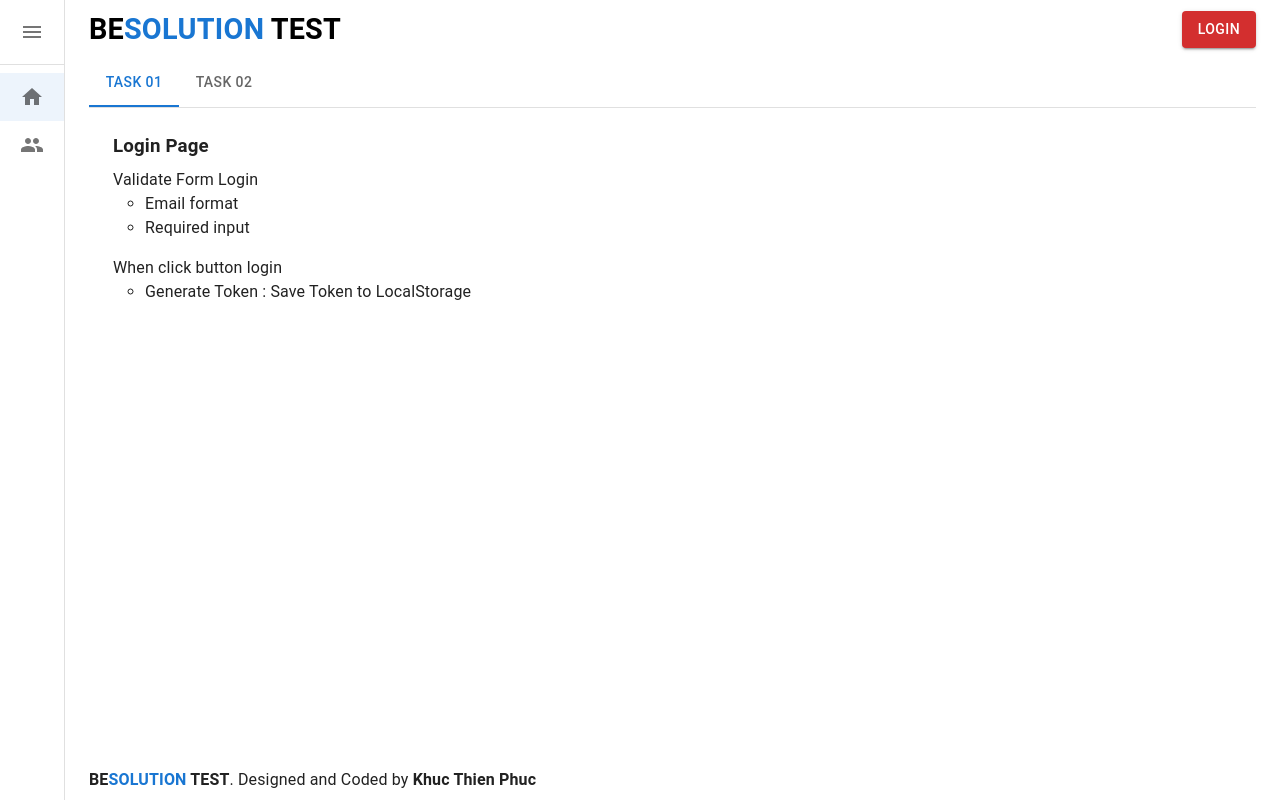
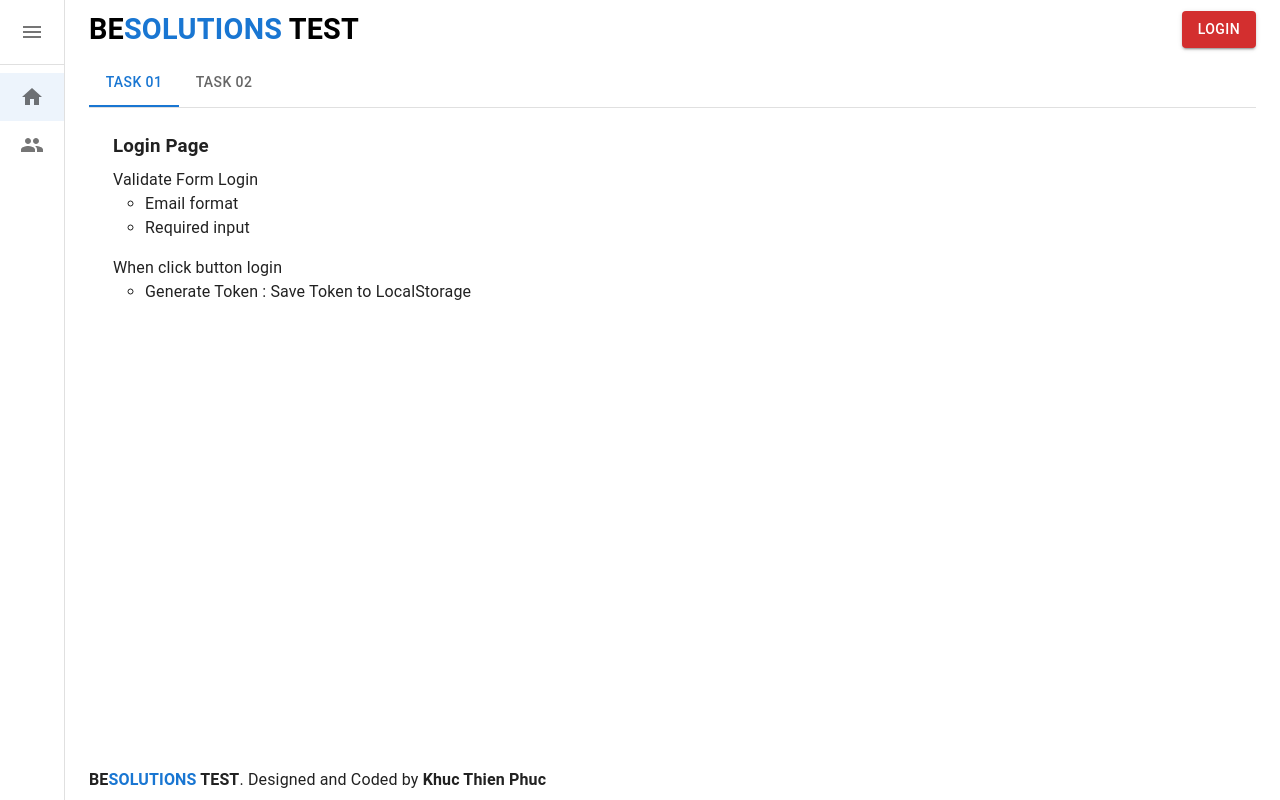
Before and after one commit to ktphuc1994/be-solution-test, a React app: page / in a window 1280 px wide. Built offline with nearby package versions, Linux system fonts and the light colour scheme.

Commit message:
refactor: correct BE Solutions name

```diff
--- a/public/index.html
+++ b/public/index.html
@@ -5,7 +5,7 @@
     <meta http-equiv="X-UA-Compatible" content="IE=edge" />
     <meta name="viewport" content="width=device-width, initial-scale=1.0" />
     <link rel="icon" type="image/svg+xml" href="/icon.png" />
-    <title>BE Solution Test</title>
+    <title>BE Solutions Test</title>
   </head>
   <body>
     <div id="root"></div>
--- a/src/components/HOC/Layout/Footer/index.tsx
+++ b/src/components/HOC/Layout/Footer/index.tsx
@@ -10,7 +10,7 @@ const Footer = memo(() => {
       <Typography component='p' sx={{ fontWeight: 700 }}>
         BE
         <Typography component='span' sx={{ fontWeight: 700, color: 'primary.main' }}>
-          SOLUTION
+          SOLUTIONS
         </Typography>{' '}
         TEST
         <Typography component='span' sx={{ fontWeight: 400 }}>
--- a/src/components/HOC/Layout/Header/index.tsx
+++ b/src/components/HOC/Layout/Header/index.tsx
@@ -57,7 +57,7 @@ const Header = memo(({ sideOpen, setSideOpen }: InterfaceHeader) => {
               color: 'primary.main'
             }}
           >
-            SOLUTION
+            SOLUTIONS
           </Typography>{' '}
           TEST
         </Link>
```
